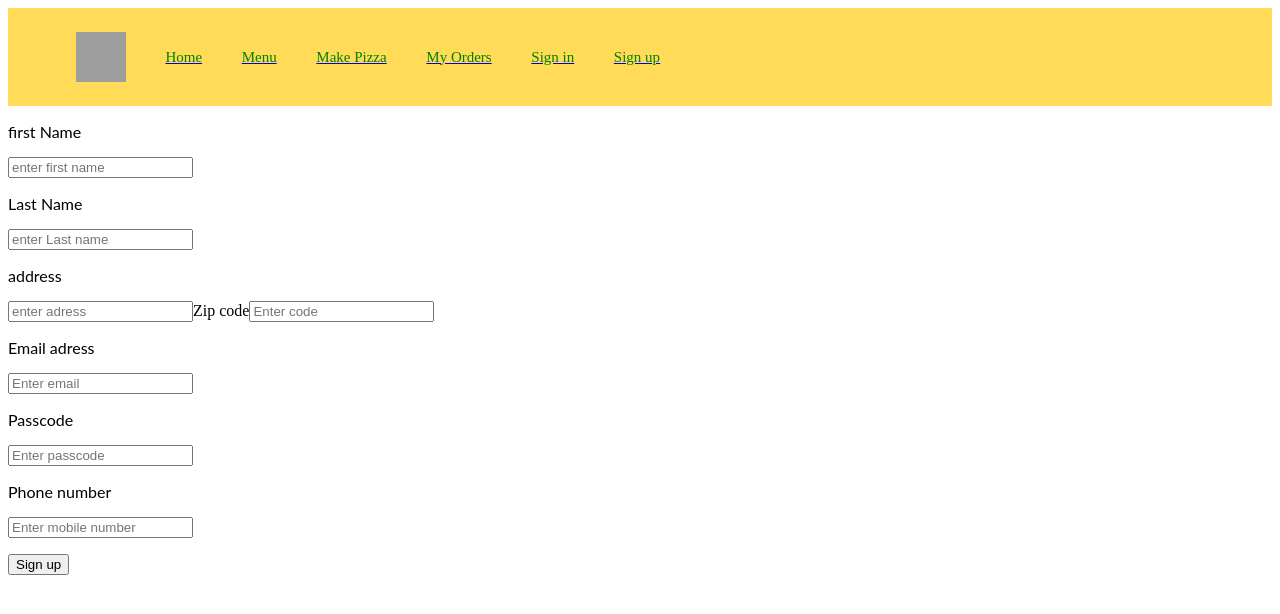
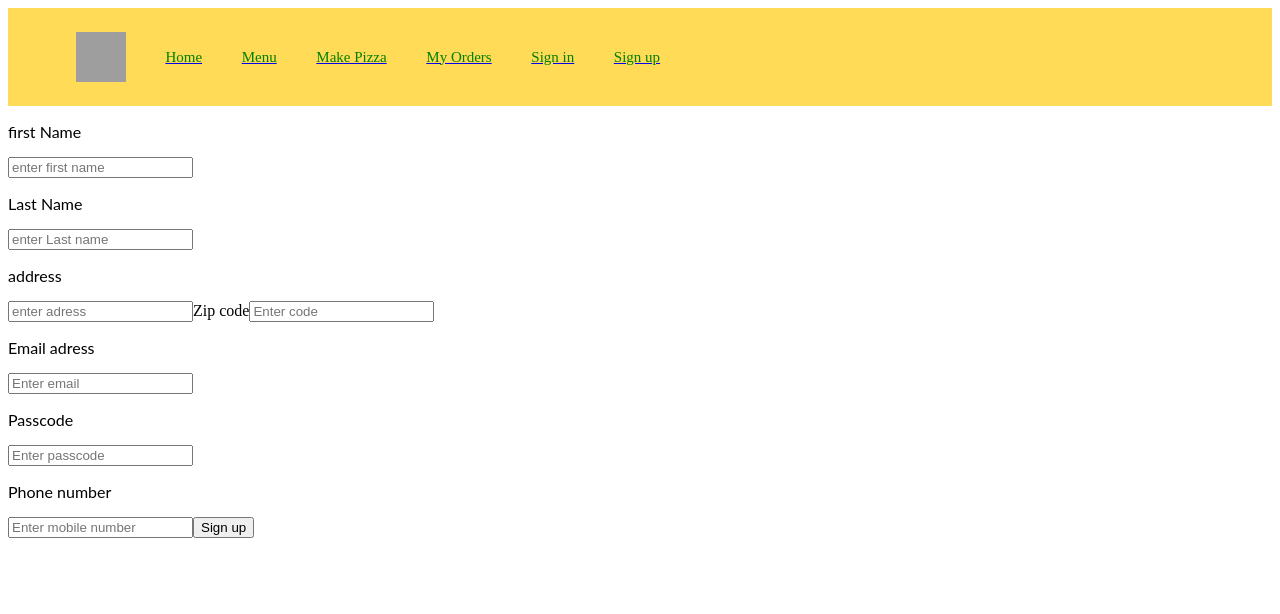
Before and after one commit to surya-nagarajan09/pizza_hackathon, a React (Create React App) app: page /Signup in a window 1280 px wide. Shown: the top 614 px of the page. Built offline with nearby package versions, Linux system fonts and the light colour scheme; grey boxes are pictures that could not be loaded.

Commit message:
1 file modified

```diff
--- a/src/Signup.js
+++ b/src/Signup.js
@@ -30,6 +30,9 @@ function Signup() {
       })
       .then(res => {
         console.log(res.data);
+      })
+      .catch(err => {
+        console.log(err);
       });
   }
   return (
@@ -90,10 +93,8 @@ function Signup() {
           id="phonenumber"
           value={data.phonenumber}
         />
+        <button type="submit">Sign up</button>
       </form>
-      <div>
-        <button type="submit">Sign up</button>
-      </div>
     </div>
   );
 }
```
